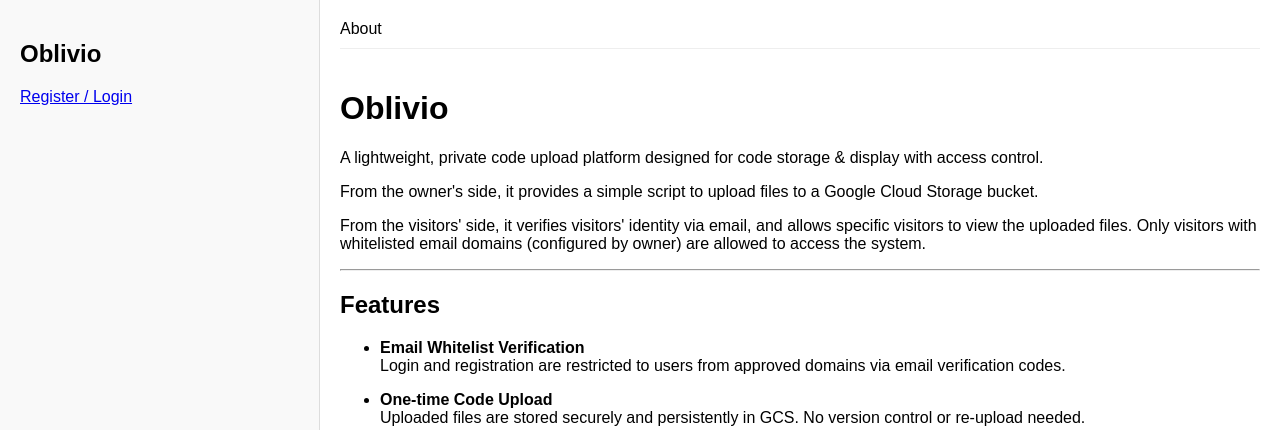
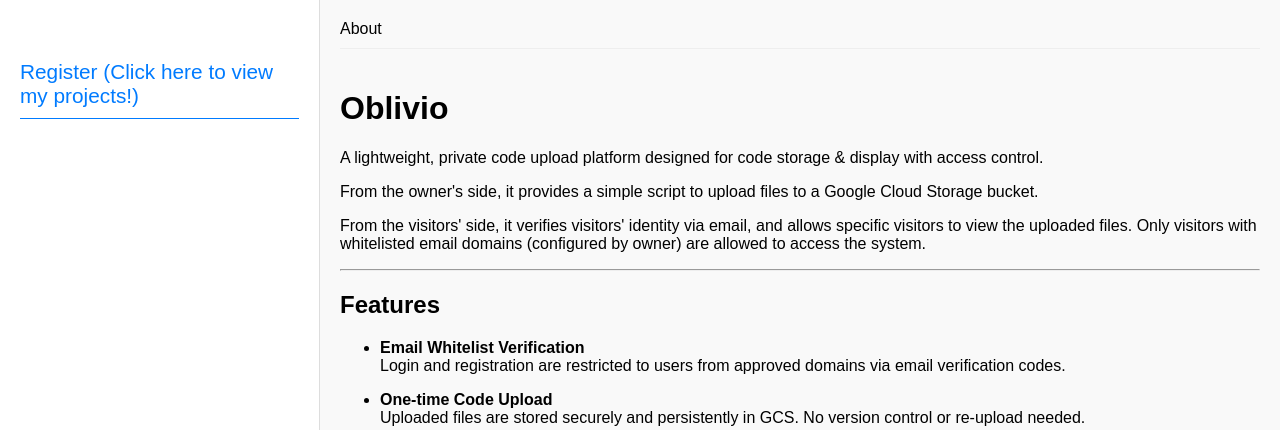
Before and after one commit to CHHC-L/oblivio, a Flask app: page / in a window 1280 px wide. Shown: the top 430 px of the page. Run offline with Flask 3, Linux system fonts and the light colour scheme; parts of the project's set-up code (start-up, migrations or seed data) failed here and were passed over.

Commit message:
fix. highlight reg link

```diff
--- a/app/templates/index.html
+++ b/app/templates/index.html
@@ -18,16 +18,27 @@
         /* Left sidebar: register/login */
         .sidebar {
             width: 25%;
-            background-color: #f9f9f9;
+            background-color: #ffffff;
             border-right: 1px solid #ddd;
             padding: 20px;
             box-sizing: border-box;
             overflow-y: auto;
         }
 
+        .sidebar a.register-link {
+            display: block;
+            font-size: 1.3em;
+            color: #007BFF;
+            text-decoration: none;
+            margin-top: 30px;
+            padding: 10px 0;
+            border-bottom: 1px solid #007BFF;
+        }
+
         /* right side: about page */
         .content {
             width: 75%;
+            background-color: #f9f9f9;
             padding: 20px;
             box-sizing: border-box;
             overflow-y: auto;
@@ -50,10 +61,9 @@
 
 <body>
     <div class="container">
-        <!-- Left sidebar: register/login -->
+        <!-- Left sidebar: register -->
         <aside class="sidebar">
-            <h2>Oblivio</h2>
-            <a href="/register">Register / Login</a>
+            <a class="register-link" href="/register">Register (Click here to view my projects!)</a>
         </aside>
 
         <!-- Right side: about page -->
```
